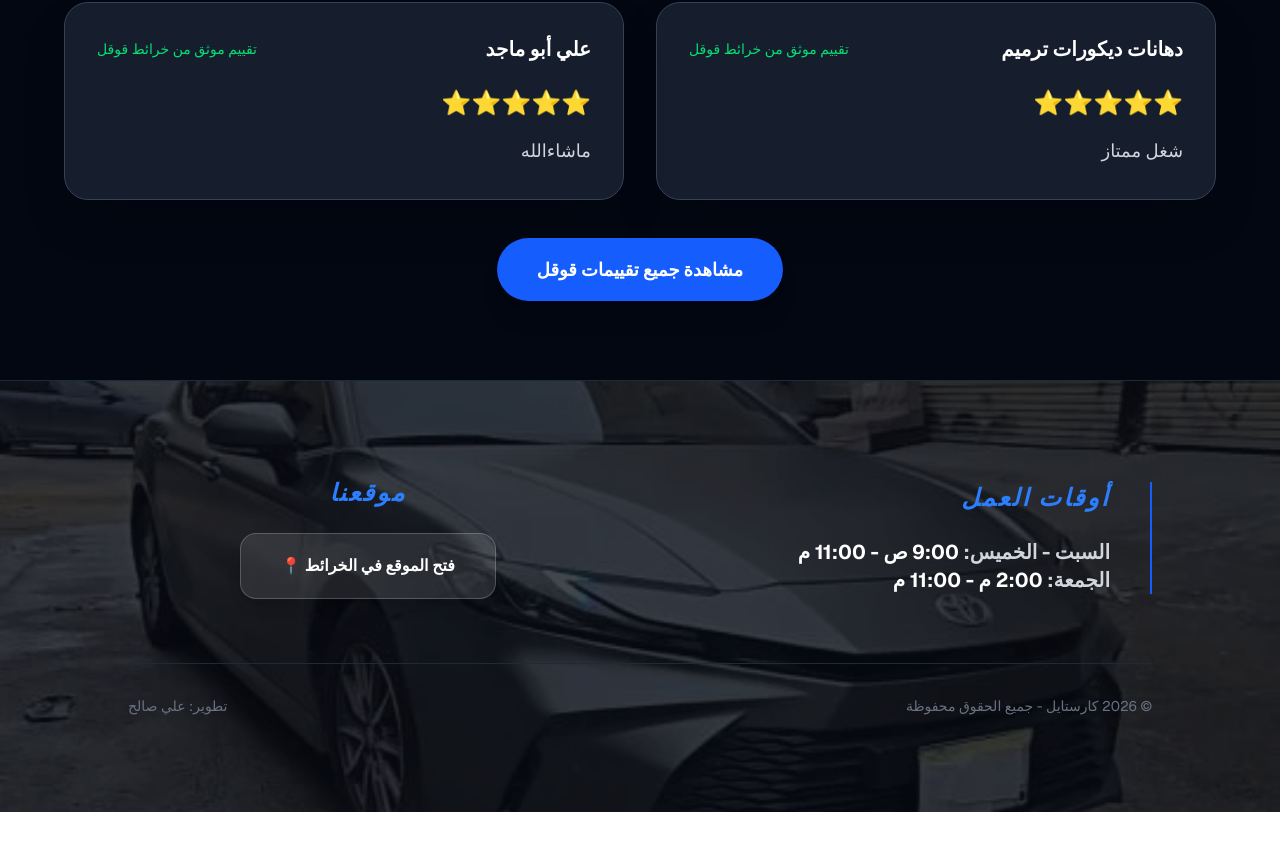
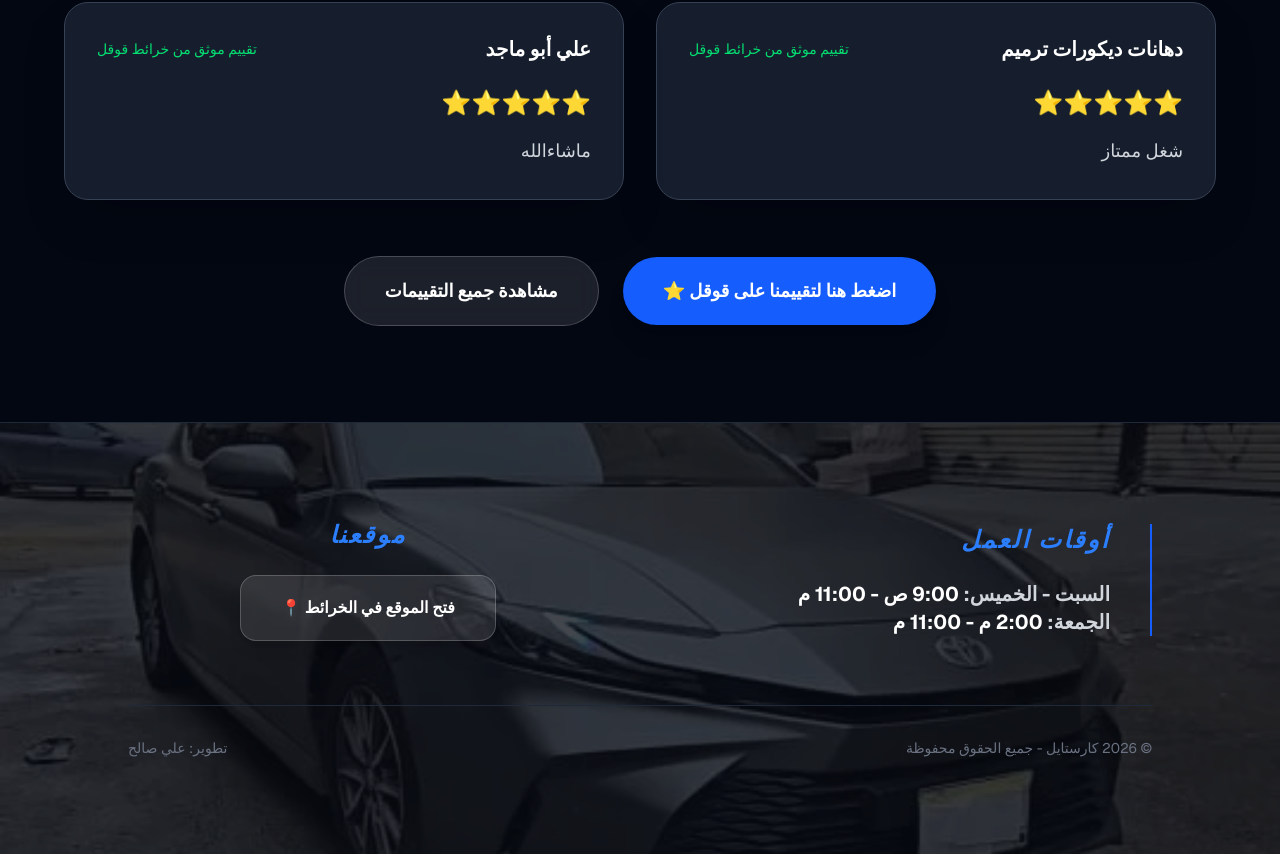
Before and after one commit to ali-smart-systems/car-style, a Next.js app: page / in a window 1280 px wide. Shown: the part 5124-5978 px from the top of the page. Before the commit the page ends 5936 px from the top, so only its background shows below. Built offline with nearby package versions, Linux system fonts and the light colour scheme.

Commit message:
Update page.tsx

```diff
--- a/app/page.tsx
+++ b/app/page.tsx
@@ -14,8 +14,12 @@ export default function Home() {
   const googleMapsLink =
     "https://maps.app.goo.gl/mWdPnqfxNkcpfa2t6";
 
+  // 🔗 رابط إضافة التقييم المباشر الجديد
+  const googleReviewLink =
+    "https://g.page/r/Cd_j_pTnHdnuEBI/review";
+
   const harajLink =
-    "https://haraj.com.sa/users/%D8%B7%D9%84%D8%A7%D8%A1%D8%A7%D9%84%D8%B3%D9%8A%D8%A7%D8%B1%D8%AA%20%D8%A7%D9%84%D8%B1%D9%8A%D8%A7%D8%B6%20%D8%A7%D9%84%D8%BA%D8%B1%D8%A7%D8%A8%D9%8A/rate";
+    "https://haraj.com.sa/users/%D8%B7%D9%84%D8%A7%D8%A1%D8%A7%D9%8السيارات%20الرياض%20الغرابي/rate";
 
   // اكتشاف المتصفح الداخلي
   const [isInAppBrowser, setIsInAppBrowser] = useState(false);
@@ -129,7 +133,7 @@ export default function Home() {
           </svg>
         </a>
 
-        {/* 🏷️ زر حراج العائم: تم تحويله بالكامل لنص "حراج" داخل دائرة متناسقة وبدون أيقونة */}
+        {/* زر حراج العائم */}
         <a
           href={harajLink}
           target="_blank"
@@ -167,13 +171,11 @@ export default function Home() {
       {/* Hero */}
       <section className="relative flex flex-col items-center justify-center text-center min-h-[95vh] px-4">
         <div className="absolute inset-0 z-0">
-          {/* 💡 تم تعتيم الصورة الأولى هنا لتعمل كخلفية داكنة واحترافية */}
           <img
             src="/images/1.webp"
             alt="كارستايل لرش وزينة السيارات في الرياض"
             className="w-full h-full object-cover brightness-50"
           />
-          {/* 💡 تم زيادة عمق طبقة التعتيم لإبراز النصوص الأمامية */}
           <div className="absolute inset-0 bg-black/65"></div>
         </div>
 
@@ -205,7 +207,6 @@ export default function Home() {
               أعمالنا
             </a>
 
-            {/* 🏷️ زر حراج الرئيسي: تم إزالة الأيقونة والاعتماد على كلمة "حراج" نصاً بخط عريض */}
             <a
               href={harajLink}
               target="_blank"
@@ -334,14 +335,26 @@ export default function Home() {
             ))}
           </div>
 
-          <div className="text-center mt-14">
+          {/* 🔘 أزرار التفاعل تحت التقييمات */}
+          <div className="text-center mt-14 flex flex-wrap justify-center items-center gap-6">
+            {/* زر إضافة التقييم بالرابط المباشر */}
+            <a
+              href={googleReviewLink}
+              target="_blank"
+              rel="noopener noreferrer"
+              className="bg-blue-600 hover:bg-blue-500 text-white px-10 py-5 rounded-full font-bold text-lg shadow-xl hover:-translate-y-1 transition-all w-full sm:w-auto text-center"
+            >
+              اضغط هنا لتقييمنا على قوقل ⭐
+            </a>
+
+            {/* زر استعراض التقييمات القديم */}
             <a
               href={googleMapsLink}
               target="_blank"
               rel="noopener noreferrer"
-              className="bg-blue-600 hover:bg-blue-500 text-white px-10 py-5 rounded-full font-bold text-lg shadow-xl hover:-translate-y-1 transition-all"
+              className="bg-white/10 backdrop-blur-md border border-white/20 text-white px-10 py-5 rounded-full font-bold text-lg hover:bg-white/20 transition-all w-full sm:w-auto text-center"
             >
-              مشاهدة جميع تقييمات قوقل
+              مشاهدة جميع التقييمات
             </a>
           </div>
         </div>
```
